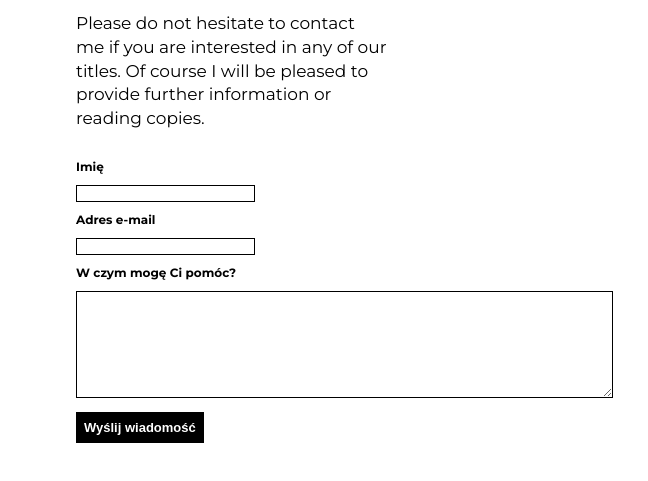
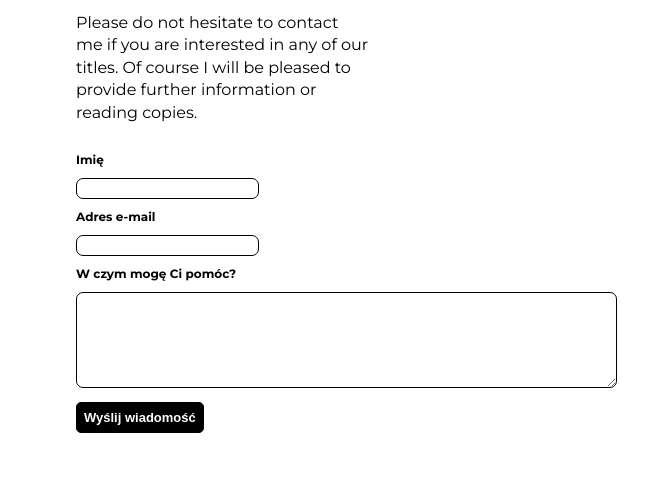
Before and after one commit to D1MK4-code/Dominika-Main, a plain HTML site: page contact.html in a window 1280 px wide. Shown: the part 209-690 px from the top of the page, without its empty margins (24-672 px from the left). Drawn offline with nearby package versions, Linux system fonts and the light colour scheme.

Commit message:
changed border radius and added netlify forms

```diff
--- a/contact.css
+++ b/contact.css
@@ -29,9 +29,9 @@ html{
 
 .contact-main-paragraph {
     display: block;
-    max-width: 511px;
+    max-width: 493px;
     padding: 0 100px;
-    font-size: 1.7rem;
+    font-size: 1.6rem;
     line-height: 1.4;
 }
 
@@ -44,10 +44,14 @@ html{
 
 .contact-form form input {
     border: 1px solid #000;
+    border-radius: 7px;
+    padding: 2px;
 }
 
 .contact-form form textarea {
     border: 1px solid #000;
+    border-radius: 7px;
+    padding: 2px;
 }
 
 .in_form {
@@ -64,4 +68,6 @@ html{
     letter-spacing: 0px;
     transition: 0.5s;
     padding: 7px;
+    border-radius: 5px;
+
 }
--- a/contact.html
+++ b/contact.html
@@ -37,17 +37,20 @@
             </div>
         </div>
         <p class="contact-main-paragraph animate__animated animate__fadeIn">Please do not hesitate to contact me if you
-            are interested in any of our
-            titles. Of course I will be pleased to provide further information or reading copies.</p>
+            are interested in any of our titles. Of course I will be pleased to provide further information or reading
+            copies.</p>
         <div class="contact-form animate__animated animate__fadeIn">
-            <form method="post" name="contactform" action="mail.php">
+            <form method="post" name="contactform" data-netlify="true">
                 <h3 class="in_form">Imię</h3>
                 <input type="text" id="name" name="name" class="in_form" required />
                 <h3 class="in_form">Adres e-mail</h3>
                 <input type="email" id="email" name="email" class="in_form" required />
                 <h3 class="in_form">W czym mogę Ci pomóc?</h3>
-                <textarea id="message" name="message" class="in_form" rows="7" cols="65" required></textarea>
+                <textarea id="message" name="message" class="in_form" rows="6" cols="65" required></textarea>
                 </br>
+                <div class="spam-filtering">
+                    <div data-netlify-recaptcha="true"></div>
+                </div>
                 <input type="submit" name="submit" value="Wyślij wiadomość" class="in_form" />
             </form>
         </div>
--- a/style.css
+++ b/style.css
@@ -71,6 +71,7 @@ html{
 .sci {
     display: flex;
     flex-direction: row;
+
 }
 
 .sci li {
@@ -88,6 +89,8 @@ html{
     text-decoration: none;
     border: 2px solid #000;
     margin: 10px 0 0;
+    border-radius: 10px;
+
 }
 
 .sci li a:hover {
```
